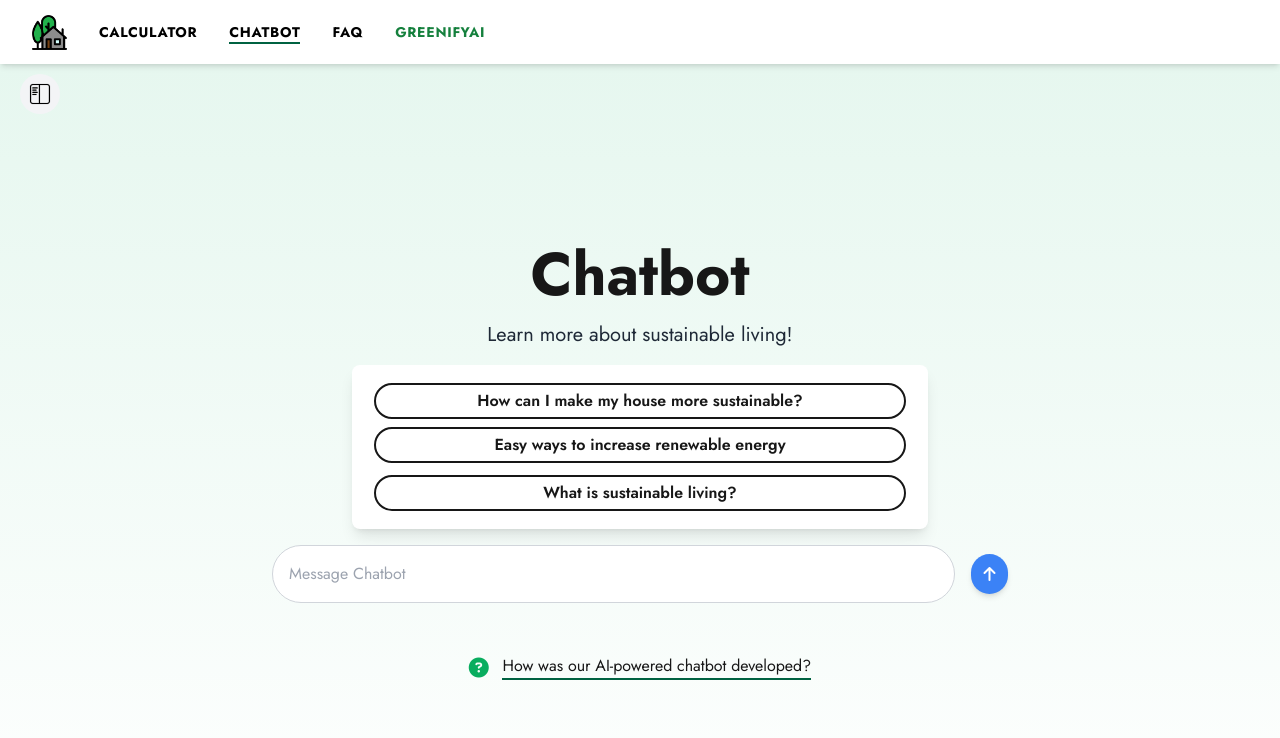
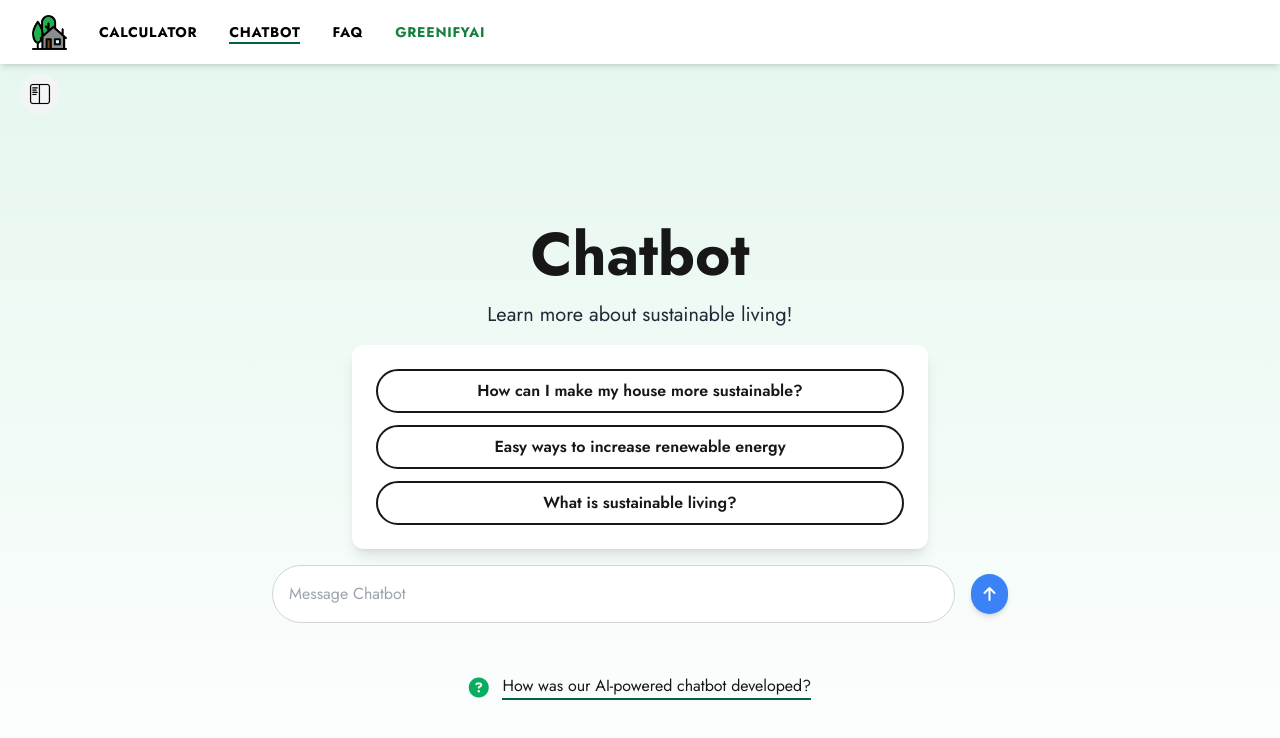
Before and after one commit to samm-47/CAPST, a Next.js app: page /chatbot in a window 1280 px wide. Shown: the top 738 px of the page. Built offline with nearby package versions, Linux system fonts and the light colour scheme.

Commit message:
Update page.tsx

```diff
--- a/app/chatbot/page.tsx
+++ b/app/chatbot/page.tsx
@@ -440,31 +440,19 @@ const loadSavedChat = (index: number) => {
                     )}
 
                     {/* Common Prompts Section (only shown before sending a message) */}
-                    {!hasSentMessage && (
-                        <div className="flex-col-centered max-w-xl w-3/4 h-15 bg-white shadow-lg rounded-lg px-6 py-4">
-                            <div
-                            className="hoverable-div flex flex-col items-center justify-center w-full rounded-full p-1 mt-1 mb-2 font-semibold"
-                            style={{ outline: '2px solid #171717' }}
-                            onClick={() => handleSubmission(prompt_1)}
-                        >
-                            <p className="hover:text-coffee-green text-center">{prompt_1}</p>
-                        </div>
-                            <div
-                                className="hoverable-div flex flex-col items-center justify-center w-full rounded-full p-1 mt-1 mb-2 font-semibold"
-                                style={{ outline: '2px solid #171717' }}
-                                onClick={() => handleSubmission(prompt_2)}
+                        {!hasSentMessage && (
+                    <div className="flex flex-col items-center max-w-xl w-3/4 bg-white shadow-lg rounded-xl p-6 space-y-3">
+                        {[prompt_1, prompt_2, prompt_3].map((prompt, index) => (
+                            <button
+                                key={index}
+                                className="w-full py-2 px-4 rounded-full border-2 border-neutral-900 text-neutral-900 font-semibold transition-all duration-300 hover:bg-neutral-900 hover:text-white"
+                                onClick={() => handleSubmission(prompt)}
                             >
-                                <p className="hover:text-coffee-green text-center">{prompt_2}</p>
-                            </div>
-                            <div
-                                className="hoverable-div flex-col-centered w-full rounded-full p-1 mt-2 mb-1 font-semibold"
-                                style={{ outline: '2px solid #171717' }}
-                                onClick={() => handleSubmission(prompt_3)}
-                            >
-                                <p className="hover:text-coffee-green">{prompt_3}</p>
-                            </div>
-                        </div>
-                    )}
+                                {prompt}
+                            </button>
+                        ))}
+                    </div>
+                )}
 
                     {/* Input Box (always visible) */}
                     <div className={`w-full max-w-3xl rounded-lg p-4 mb-4 flex items-center ${hasSentMessage ? "sticky bottom-0 bg-white shadow-lg" : ""}`}>
```
